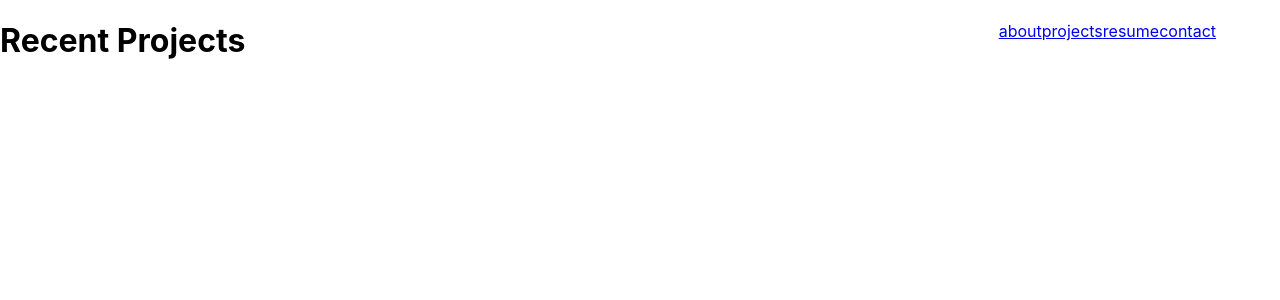
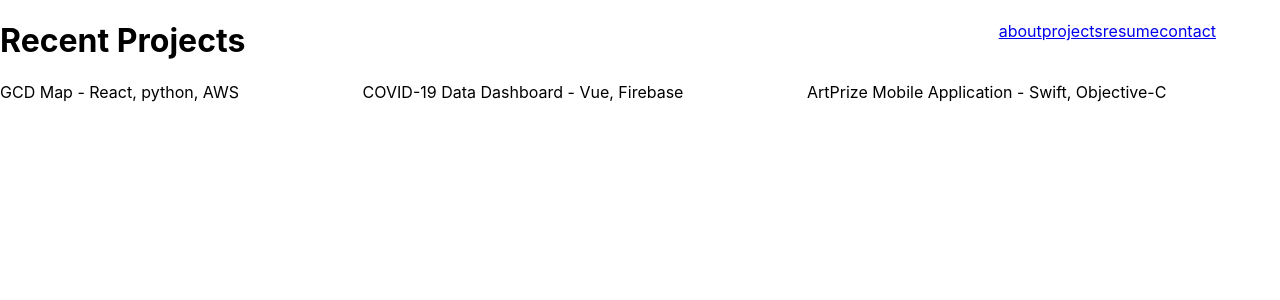
Before and after one commit to clinthof/portfolio, a React (Create React App) app: page /projects in a window 1280 px wide. Shown: the top 300 px of the page. Built offline with nearby package versions, Linux system fonts and the light colour scheme.

Commit message:
Some refactoring; resume upload; light styling

```diff
--- /dev/null
+++ b/src/Styles.tsx
@@ -0,0 +1,16 @@
+import styled from "styled-components";
+
+const CustomNav = styled.nav`
+    float: right;
+    right: 5%;
+    position: relative;
+`;
+
+const CardWrapper = styled.div`
+    display: grid;
+    grid-template-columns: repeat(3, 1fr);
+    gap: 10px;
+    grid-template: 150px / auto auto auto;
+`;
+
+export { CustomNav, CardWrapper, }
--- a/src/components/Contact/Contact.tsx
+++ b/src/components/Contact/Contact.tsx
@@ -5,7 +5,9 @@ const Contact: React.FC = () => {
         <div id="contact">
             <h1>Contact</h1>
             <div id="contact-form-container">
+                <form>
 
+                </form>
             </div>
         </div>
     )
--- a/src/components/NavBar/Navbar.tsx
+++ b/src/components/NavBar/Navbar.tsx
@@ -1,13 +1,7 @@
 import React from 'react'
-import styled from 'styled-components'
 import { Link } from 'wouter'
 import { links } from '../../data'
-
-const CustomNav = styled.div`
-    float: right;
-    right: 5%;
-    position: relative;
-`;
+import { CustomNav } from '../../Styles'
 
 const Navbar: React.FC = () => {
     return (
--- a/src/components/Projects/Projects.tsx
+++ b/src/components/Projects/Projects.tsx
@@ -1,17 +1,17 @@
 import React from 'react'
-import styled from 'styled-components'
-
-const CardGrid = styled.div`
-
-`;
+import { projects } from '../../data';
+import { CardWrapper } from '../../Styles';
 
 const Projects: React.FC = () => {
     return (
         <div id="projects">
             <h1>Recent Projects</h1>
-            <CardGrid>
-
-            </CardGrid>
+            <CardWrapper>
+                {projects.map(project =>
+                    <div key={project.id}>
+                        {project.title} - {project.tools}
+                    </div>)}
+            </CardWrapper>
         </div>
     )
 }
--- a/src/components/Resume/Resume.tsx
+++ b/src/components/Resume/Resume.tsx
@@ -3,10 +3,18 @@ import resume from '../../assets/Felix_Clinthorne_Resume.png';
 
 const Resume: React.FC = () => {
     return (
-        <div id="resume-page-container">
-            <div id="resume">
-                <img alt='resume' src={String(resume)} />
-            </div>
+        <div id="resume-page-container" style={{
+            'display':'flex',
+            'justifyContent':'center',
+            'width':'100%',
+        }}>
+            <img
+                alt='resume'
+                src={String(resume)}
+                style={{
+                    'width':'60%',
+                }}
+            />
         </div>
     )
 }
--- a/src/data.tsx
+++ b/src/data.tsx
@@ -1,10 +1,17 @@
-interface Fields {
+interface LinkData {
     id: number,
     text: string,
     url: string,
 }
 
-export const links: Array<Fields> = [
+interface ProjectData {
+    id: number,
+    title: string,
+    tools: string,
+    description: string,
+}
+
+const links: Array<LinkData> = [
     {
         id: 1,
         text: 'about',
@@ -26,3 +33,26 @@ export const links: Array<Fields> = [
         url: '/contact',
     },
 ]
+
+const projects: Array<ProjectData> = [
+    {
+        id: 1,
+        title: 'GCD Map',
+        tools: 'React, python, AWS',
+        description: 'description here',
+    },
+    {
+        id: 2,
+        title: 'COVID-19 Data Dashboard',
+        tools: 'Vue, Firebase',
+        description: 'description here',
+    },
+    {
+        id: 3,
+        title: 'ArtPrize Mobile Application',
+        tools: 'Swift, Objective-C',
+        description: 'descriptive description',
+    },
+]
+
+export {links, projects};
--- a/src/index.tsx
+++ b/src/index.tsx
@@ -3,15 +3,18 @@ import ReactDOM from 'react-dom';
 import './index.css';
 import App from './App';
 import reportWebVitals from './reportWebVitals';
+import { createGlobalStyle } from 'styled-components';
+
+const GlobalStyle = createGlobalStyle`
+
+`
 
 ReactDOM.render(
   <React.StrictMode>
+    <GlobalStyle />
     <App />
   </React.StrictMode>,
   document.getElementById('root')
 );
 
-// If you want to start measuring performance in your app, pass a function
-// to log results (for example: reportWebVitals(console.log))
-// or send to an analytics endpoint. Learn more: https://bit.ly/CRA-vitals
 reportWebVitals();
```
Also changed, not shown: src/index.css (indentation only).
